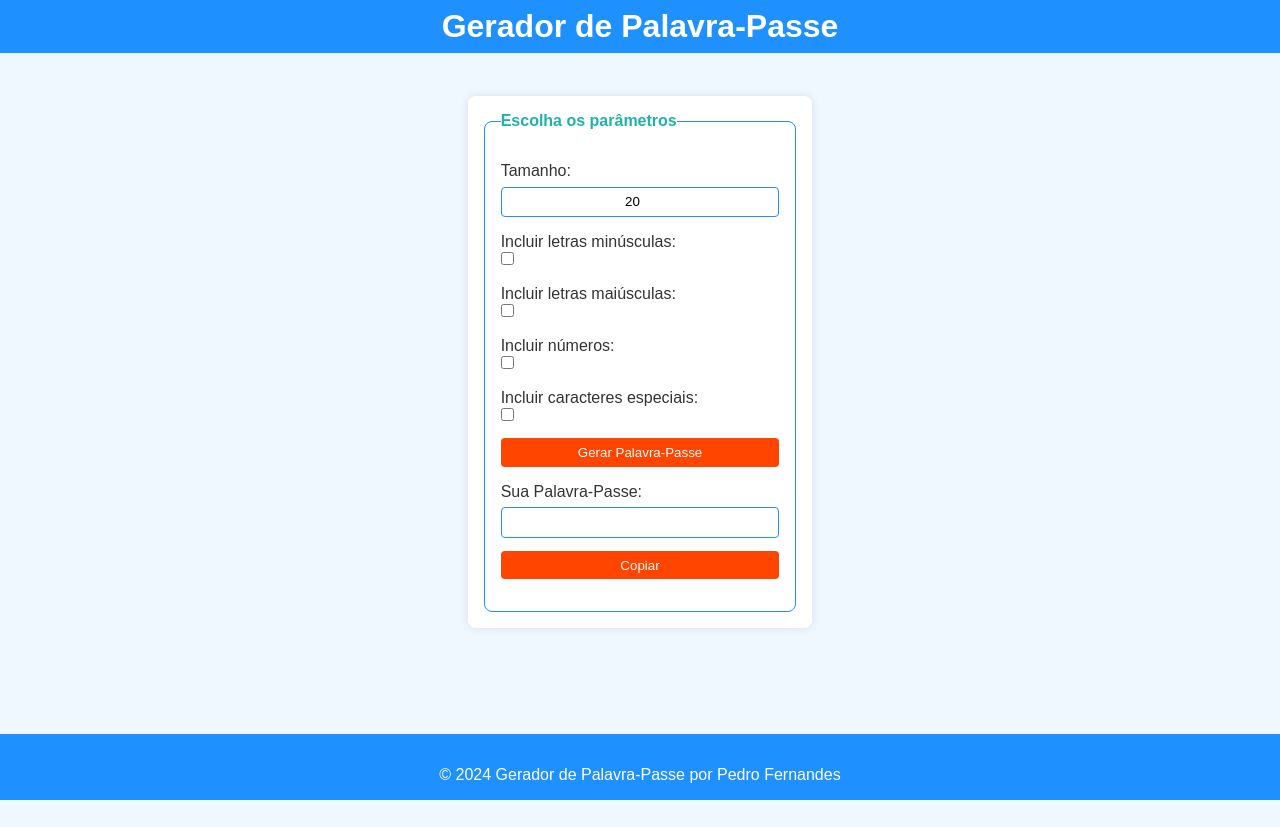
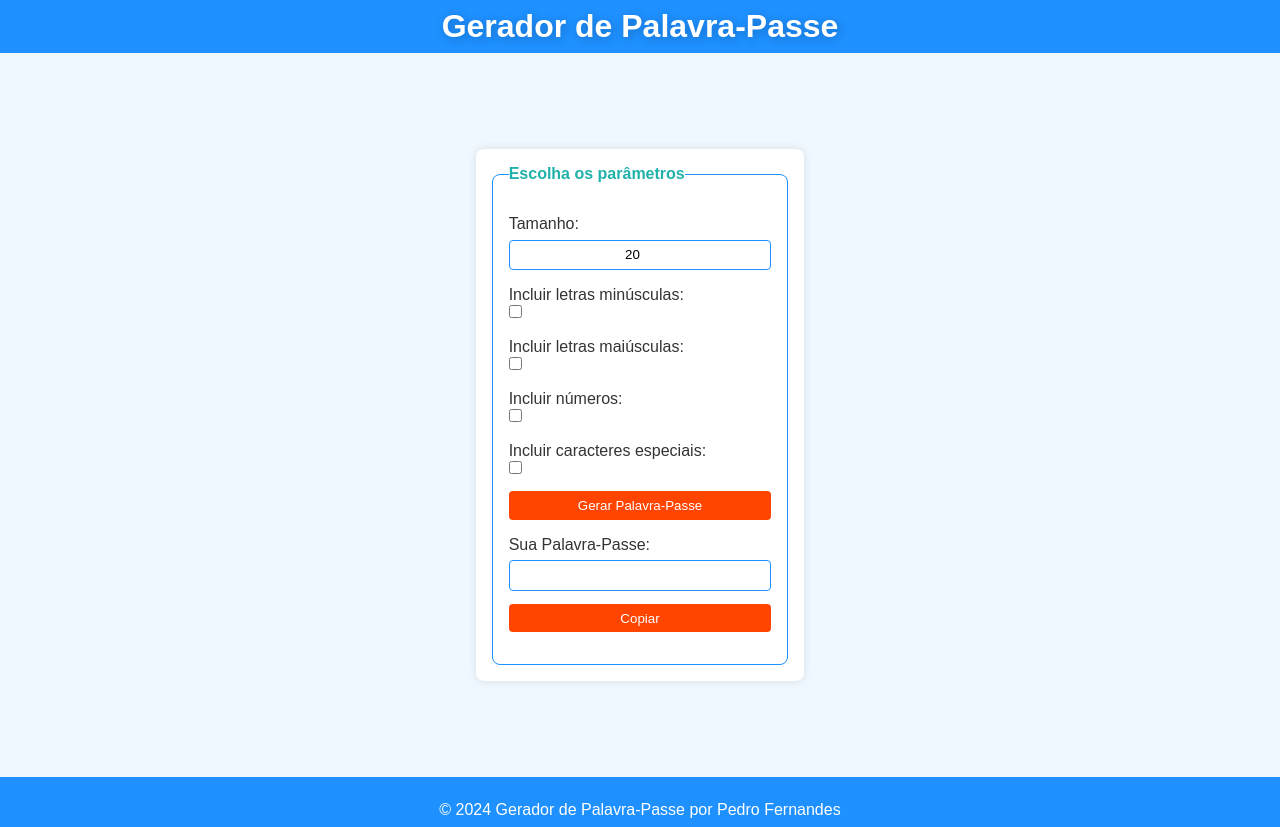
Before and after one commit to pedrobfernandes/projeto-password-generator, a plain HTML site: page index.html in a window 1280 px wide. Before the commit the page ends 800 px from the top, so only its background shows below. Drawn offline with Linux system fonts and the light colour scheme.

Commit message:
Update style.css

```diff
--- a/style.css
+++ b/style.css
@@ -1,31 +1,32 @@
-@charset "UTF-8";
-
 *,
 *::before,
 *::after {
+    font-family: Arial, Helvetica, sans-serif;
     margin: 0;
     padding: 0;
     box-sizing: border-box;
 }
 
-body, html {
+html, body {
+    display: flex;
+    flex-flow: column nowrap;
+    justify-content: space-between;
+    align-items: center;
+    height: 100vh;
     background-color: #F0F8FF;
     color: #333333;
-    font-family: Arial, Helvetica, sans-serif;
-    display: flex;
-    flex-direction: column;
-    align-items: center;
-    height: 100%;
 }
 
-header {
+header, footer {
+    padding: 0.5em;
     background-color: #1E90FF;
     color: white;
-    padding: 0.5em;
-    position: fixed;
-    top: 0;
     width: 100vw;
+}
+
+header > h1 {
     text-align: center;
+    text-shadow: 2px 2px 10px rgba(0, 0, 0, 0.215);
 }
 
 main {
@@ -34,8 +35,8 @@ main {
     margin: 6em 0.5em;
     border-radius: 8px;
     box-shadow: 0 0 10px rgba(0, 0, 0, 0.1);
-    width: 100%;
 }
+
 
 fieldset {
     border: 1px solid #1E90FF;
@@ -90,17 +91,11 @@ p {
     margin-top: 1em;
 }
 
-footer {
-    background-color: #1E90FF;
-    color: white;
-    padding: 1em;
-    width: 100vw;
+footer > p {
     text-align: center;
-    position: fixed;
-    bottom: 0;
 }
 
-footer a {
+footer > p > a {
     text-decoration: none;
     color: white;
 }
```
